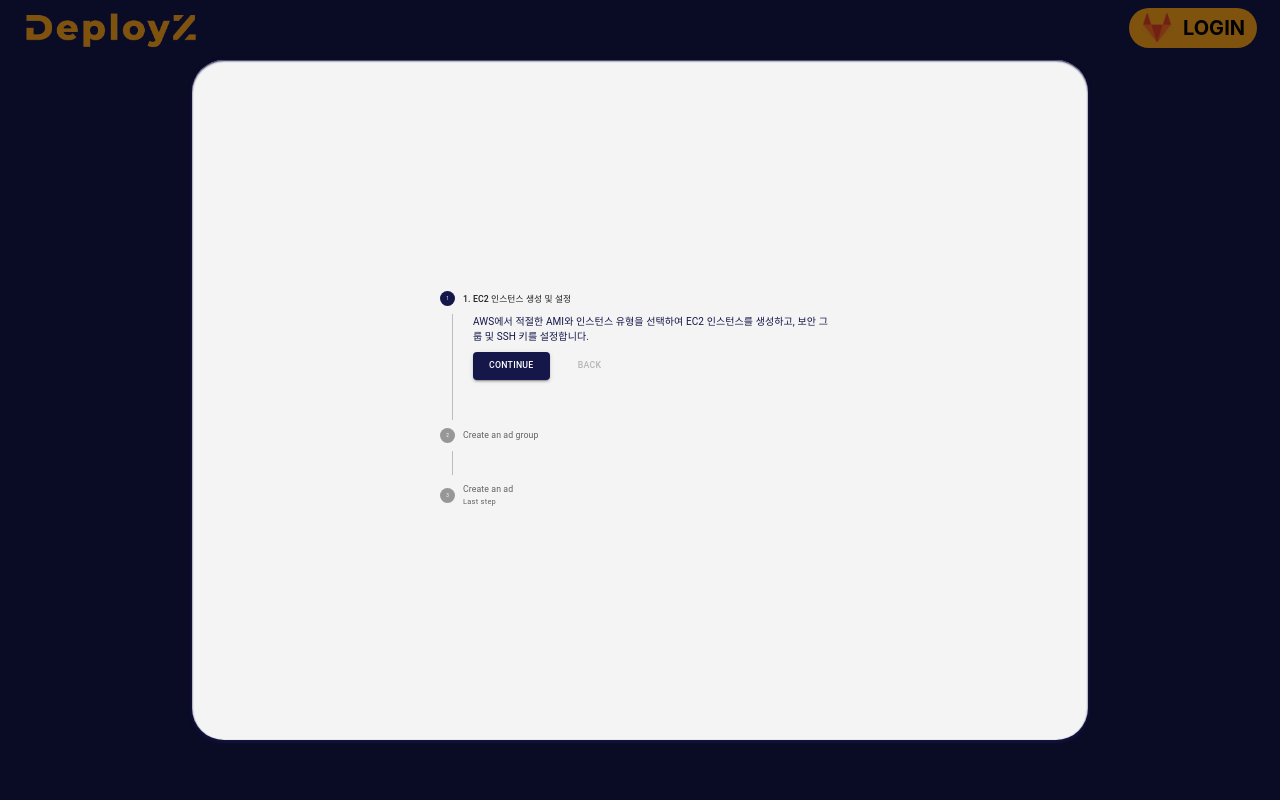
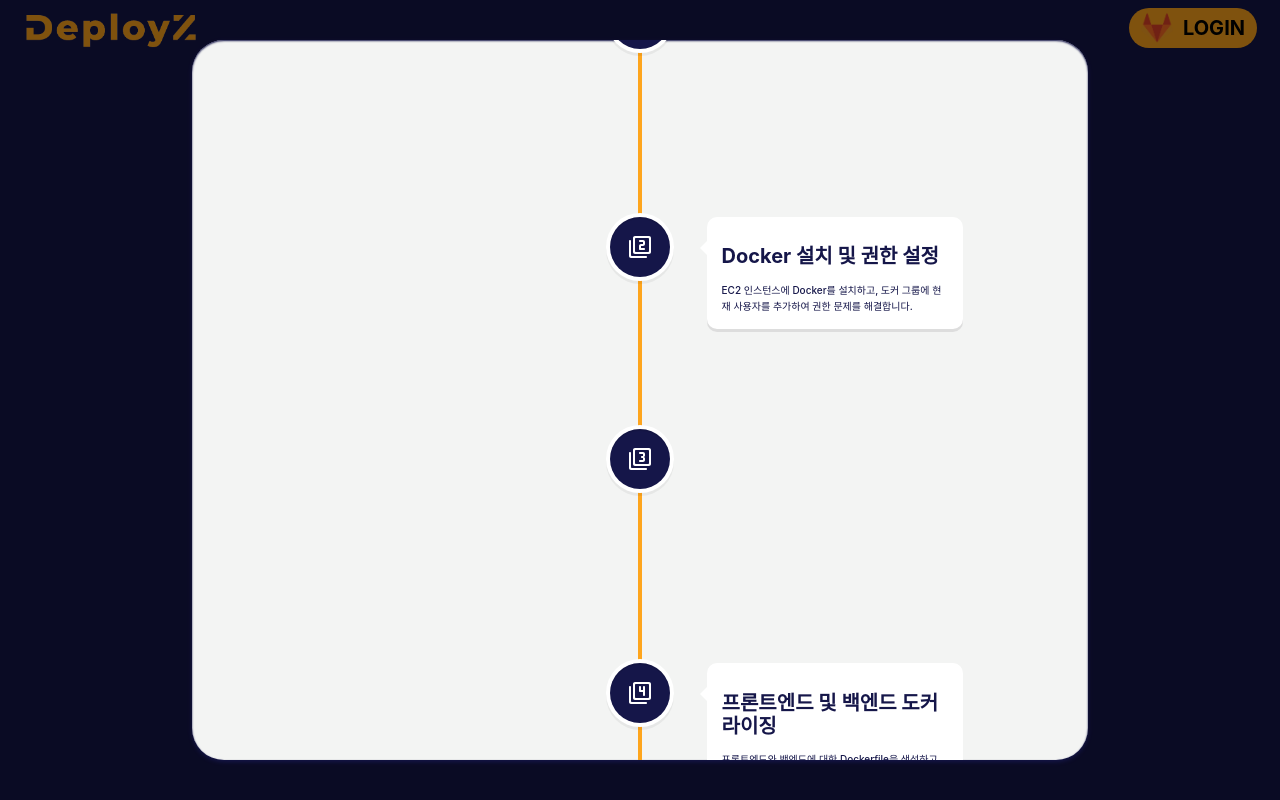
Before and after one commit to 2kjin/DeployZ, a React (Vite) app in the folder frontend/: page / in a window 1280 px wide. Both pictures are taken after a click on the button "Infra Guide". Built offline with nearby package versions, Linux system fonts and the light colour scheme.

Commit message:
✨ feat : timeline lib 추가 및 infra guid emodal 구현

```diff
--- a/frontend/package.json
+++ b/frontend/package.json
@@ -22,6 +22,7 @@
     "react": "^18.2.0",
     "react-dom": "^18.2.0",
     "react-router-dom": "^6.6.2",
+    "react-vertical-timeline-component": "^3.6.0",
     "recoil": "^0.7.6",
     "styled-components": "^5.3.6",
     "styled-normalize": "^8.0.7",
@@ -31,6 +32,7 @@
   "devDependencies": {
     "@types/react": "^18.0.26",
     "@types/react-dom": "^18.0.9",
+    "@types/react-vertical-timeline-component": "^3.3.3",
     "@types/styled-components": "^5.1.26",
     "@types/three": "^0.150.2",
     "@typescript-eslint/eslint-plugin": "^5.48.1",
--- a/frontend/src/components/modal/InfraGuideModal.tsx
+++ b/frontend/src/components/modal/InfraGuideModal.tsx
@@ -1,110 +1,47 @@
 import styled from "styled-components";
 import { theme } from "@/styles/theme"
-import * as React from 'react';
-import Box from '@mui/material/Box';
-import Stepper from '@mui/material/Stepper';
-import Step from '@mui/material/Step';
-import StepLabel from '@mui/material/StepLabel';
-import StepContent from '@mui/material/StepContent';
-import Button from '@mui/material/Button';
-import Paper from '@mui/material/Paper';
-import Typography from '@mui/material/Typography';
+import 'react-vertical-timeline-component/style.min.css';
+import { VerticalTimeline, VerticalTimelineElement } from 'react-vertical-timeline-component';
+import { Filter1Rounded, Filter2Rounded, Filter3Rounded, Filter4Rounded, Filter5Rounded, Filter6Rounded, Filter7Rounded, Filter8Rounded, Filter9Rounded  } from '@mui/icons-material';
 
-const steps = [
-  {
-    label: '1. EC2 인스턴스 생성 및 설정',
-    description: `AWS에서 적절한 AMI와 인스턴스 유형을 선택하여 EC2 인스턴스를 생성하고, 보안 그룹 및 SSH 키를 설정합니다.`,
-  },
-  {
-    label: 'Create an ad group',
-    description:
-      'An ad group contains one or more ads which target a shared set of keywords.',
-  },
-  {
-    label: 'Create an ad',
-    description: `Try out different ad text to see what brings in the most customers,
-              and learn how to enhance your ads using features like ad extensions.
-              If you run into any problems with your ads, find out how to tell if
-              they're running and how to resolve approval issues.`,
-  },
-];
 
 export default function InfraGuideModal() {
-  const [activeStep, setActiveStep] = React.useState(0);
-
-  const handleNext = () => {
-    setActiveStep((prevActiveStep) => prevActiveStep + 1);
-  };
-
-  const handleBack = () => {
-    setActiveStep((prevActiveStep) => prevActiveStep - 1);
-  };
-
-  const handleReset = () => {
-    setActiveStep(0);
-  };
   return (
     <>
     <ModalContainer>
-        {/* <div className="left-container">
-
-        </div>
-        <div className="mid-container">
-
-        </div>
-        <div className="right-container">
-
-        </div> */}
-        <Box sx={{ maxWidth: 400 }}>
-      <Stepper activeStep={activeStep} orientation="vertical">
-        {steps.map((step, index) => (
-          <Step key={step.label}>
-            <StepLabel
-              optional={
-                index === 2 ? (
-                  <Typography variant="caption">Last step</Typography>
-                ) : null
-              }
-            >
-              {step.label}
-            </StepLabel>
-            <StepContent>
-              <Typography>{step.description}</Typography>
-              <Box sx={{ mb: 2 }}>
-                <div>
-                  <Button
-                    variant="contained"
-                    onClick={handleNext}
-                    sx={{ mt: 1, mr: 1 }}
-                  >
-                    {index === steps.length - 1 ? 'Finish' : 'Continue'}
-                  </Button>
-                  <Button
-                    disabled={index === 0}
-                    onClick={handleBack}
-                    sx={{ mt: 1, mr: 1 }}
-                  >
-                    Back
-                  </Button>
-                </div>
-              </Box>
-            </StepContent>
-          </Step>
-        ))}
-      </Stepper>
-      {activeStep === steps.length && (
-        <Paper square elevation={0} sx={{ p: 3 }}>
-          <Typography>All steps completed - you&apos;re finished</Typography>
-          <Button onClick={handleReset} sx={{ mt: 1, mr: 1 }}>
-            Reset
-          </Button>
-        </Paper>
-      )}
-    </Box>
+    <Topdiv>
+    </Topdiv>
+    <VerticalTimeline
+      lineColor = {`${theme.colors.secondary}`}
+      >
+      {timelineData.map((data, index) => (
+        <VerticalTimelineElement
+          intersectionObserverProps={{
+          root: null,
+          rootMargin: '0px',
+          threshold: 1.0
+          }}
+          key={index}
+          iconStyle={{ background: `${theme.colors.primary}`, color: `${theme.colors.white}` }}
+          icon={data.icon}
+          contentStyle = {{
+            borderRadius : '1rem', width : '20vw',
+          }}
+          style={{ width: "80%", margin: '10rem auto' }}
+        >
+          <h1>{data.title}</h1>
+          {data.content}
+        </VerticalTimelineElement>
+      ))}
+    </VerticalTimeline>
     </ModalContainer>
     </>
   )
 }
+
+const Topdiv = styled.div`
+  padding : 70vh;
+`
 
 const ModalContainer = styled.div`
   position: absolute;
@@ -112,38 +49,88 @@ const ModalContainer = styled.div`
   left: 50%;
   transform: translate(-50%, -50%);
   width: 70vw;
-  height: 85vh;
+  height: 90vh;
   border: none;
   box-shadow: 0 2px 4px, 0px 1px 2px inset;
   border-radius: 4vh;
   padding : auto;
   display: flex;
+  flex-direction: column;
   align-items: center;
   justify-content : center;
   background : ${theme.colors.container};
   color : ${theme.colors.primary};
-  overflow : auto;
-  .left-container {
-    height: 100%;
-    width: 49.5%;
-    display: flex;
-    justify-content: center;
-    align-items: center;
-  }
-  .mid-container {
-    height: 100%;
-    width: 1%;
-    display: flex;
-    justify-content: center;
-    align-items: center;
-    border-left : thick solid ${theme.colors.primary};
+  overflow : auto ;
+  ::-webkit-scrollbar {
+    display: none;
+}
+`
 
-  }
-  .right-container {
-    height: 100%;
-    width: 49.5%;
-    display: flex;
-    justify-content: center;
-    align-items: center;
-  }
-`
+const timelineData = [
+  {
+    icon: <Filter1Rounded />,
+    title: "EC2 인스턴스 생성 및 설정",
+    content: (
+      <p>AWS에서 적절한 AMI와 인스턴스 유형을 선택하여 EC2 인스턴스를 생성하고, 보안 그룹 및 SSH 키를 설정합니다.</p>
+    ),
+  },
+  {
+    icon: <Filter2Rounded />,
+    title: "Docker 설치 및 권한 설정",
+    content: (
+      <p>EC2 인스턴스에 Docker를 설치하고, 도커 그룹에 현재 사용자를 추가하여 권한 문제를 해결합니다.</p>
+    ),
+  },
+  {
+    icon: <Filter3Rounded />,
+    title: "프로젝트 소스코드 가져오기",
+    content: (
+      <p>Git을 사용하여 프로젝트의 소스코드를 EC2 인스턴스로 복사합니다.</p>
+    ),
+  },
+  {
+    icon: <Filter4Rounded />,
+    title: "프론트엔드 및 백엔드 도커라이징",
+    content: (
+      <div>
+      <p>프론트엔드와 백엔드에 대한 Dockerfile을 생성하고, 해당 디렉토리에서 도커 이미지를 빌드합니다.</p>
+      <p>Docker Compose를 사용하여 프론트엔드와 백엔드 컨테이너를 생성하고 연결합니다.</p>
+      </div>
+    ),
+  },
+  {
+    icon: <Filter5Rounded />,
+    title: "Jenkins 설치 및 설정",
+    content: (
+      <p>EC2 인스턴스에 Jenkins를 설치하고, Jenkins 플러그인 및 권한을 설정합니다.</p>
+    ),
+  },
+  {
+    icon: <Filter6Rounded />,
+    title: "CI/CD 파이프라인 구축",
+    content: (
+      <p>Jenkins에서 프로젝트를 가져와서 빌드, 테스트, 배포 과정을 자동화하는 CI/CD 파이프라인을 구축합니다.</p>
+    ),
+  },
+  {
+    icon: <Filter7Rounded />,
+    title: "Nginx 설치 및 설정",
+    content: (
+      <p>Nginx를 설치하고, 프론트엔드 및 백엔드 컨테이너에 대한 리버스 프록시 설정을 추가합니다. </p>
+    ),
+  },
+  {
+    icon: <Filter8Rounded />,
+    title: "무중단 배포 설정",
+    content: (
+      <p>블루-그린 배포 또는 카나리 배포와 같은 무중단 배포 전략을 선택하고, Jenkins 파이프라인 및 Nginx 설정에 적용합니다.</p>
+    ),
+  },
+  {
+    icon: <Filter9Rounded />,
+    title: "최종 테스트 및 모니터링",
+    content: (
+      <p>애플리케이션의 정상 작동 여부를 확인하고, 로그 및 모니터링 도구를 사용하여 애플리케이션의 성능 및 안정성을 관리합니다.</p>
+    ),
+  },
+];
--- a/frontend/src/pages/LandingPage.tsx
+++ b/frontend/src/pages/LandingPage.tsx
@@ -20,9 +20,11 @@ export default function LandingPage() {
       open={open}
       onClose={handleClose}
       >
-      <InfraGuideModal
-      // handleClose = {handleClose}
-      />
+      <>
+        <InfraGuideModal
+        // handleClose = {handleClose}
+        />
+      </>
       </Modal>
       <Guidebtn>Start Now</Guidebtn>
     </div>
```
Also changed, not shown: frontend/src/components/landing/Position.tsx (deleted, +0 -49 lines), 1 other file (tests, documents, lock files or other folders).
